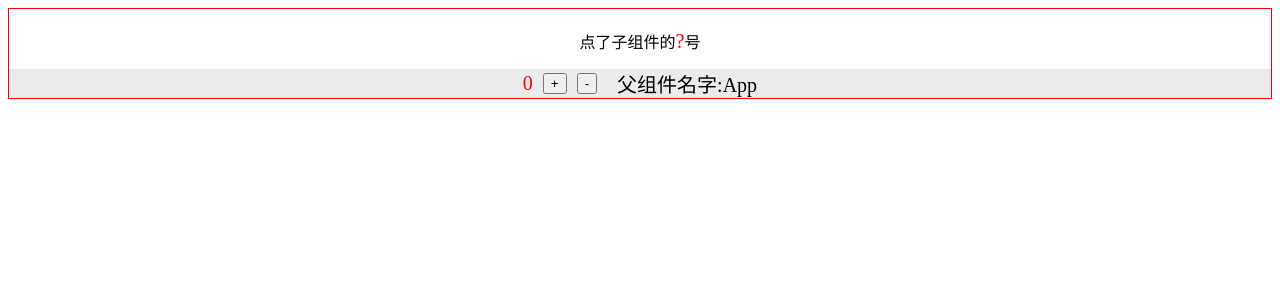
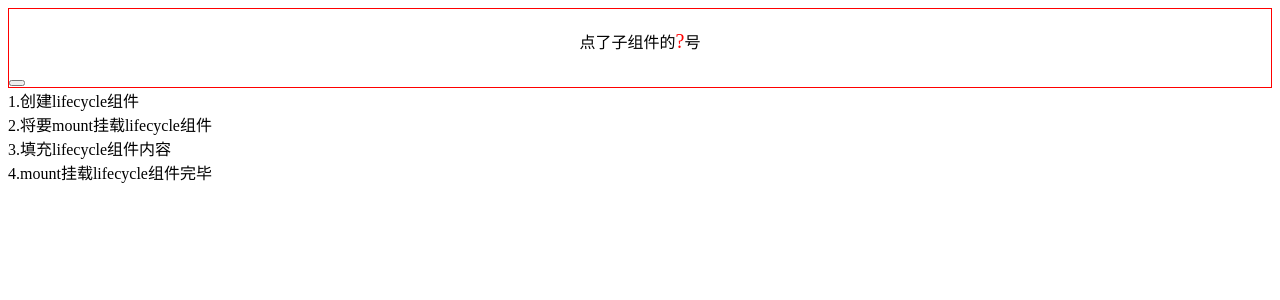
Before and after one commit to yangdepp/my-react-app, a React (Create React App) app: page / in a window 1280 px wide. Shown: the top 300 px of the page. Built offline with nearby package versions, Linux system fonts and the light colour scheme.

Commit message:
生命周期

```diff
--- a/src/App.js
+++ b/src/App.js
@@ -1,6 +1,7 @@
 import React, { Component } from 'react';
 import './App.css';
 import Counter from './counter/counter';
+import Lifecycle from './lifecycle/lifecycle';
 
 class App extends Component {
   constructor(){
@@ -24,7 +25,8 @@ class App extends Component {
     return (
       <div className="parent">
         <p className="click-type">点了子组件的<span className="type">{this.state.btnType}</span>号</p>
-        <Counter name="App" selectType={this.selectType.bind(this)}/>
+        {/* <Counter name="App" selectType={this.selectType.bind(this)}/> */}
+        <Lifecycle />
       </div>
     );
   }
--- /dev/null
+++ b/src/lifecycle/lifecycle.js
@@ -0,0 +1,40 @@
+import React, { Component } from 'react';
+
+let div = document.createElement('div');
+document.body.appendChild(div)
+console.log = function (content) {
+  div.innerHTML += `${content}<br>`
+}
+
+
+class lifeCycle extends Component {
+  onClick() {
+    console.log('用户点击了')
+  }
+
+  constructor() {
+    super()
+    console.log('1.创建lifecycle组件')
+    this.state = {
+      number: 0,
+    }
+  }
+  componentWillMount() {
+    console.log('2.将要mount挂载lifecycle组件')
+  }
+
+  render() {
+    console.log('3.填充lifecycle组件内容')
+    return (
+      <div className="lifecycle">
+        <button onClick={() => this.onClick()}></button>
+      </div>
+    )
+  }
+
+  componentDidMount() {
+    console.log('4.mount挂载lifecycle组件完毕')
+  }
+}
+
+export default lifeCycle
--- a/test/index.html
+++ /dev/null
@@ -1,53 +0,0 @@
-<!DOCTYPE html>
-<html lang="en">
-
-<head>
-  <meta charset="UTF-8">
-  <meta name="viewport" content="width=device-width, initial-scale=1.0">
-  <meta http-equiv="X-UA-Compatible" content="ie=edge">
-  <title>一个例子</title>
-</head>
-<style>
-  .box {
-    display: flex;
-    align-items: center;
-    justify-content: center;
-    padding: 50px;
-    font-size: 20px;
-    vertical-align: middle;
-  }
-
-  #add {
-    margin: 0 10px;
-  }
-
-  span {
-    color: red;
-  }
-</style>
-
-<body>
-  <div class="box">
-    <span id="result">0</span>
-    <button id="add">+</button>
-    <button id="minus">-</button>
-  </div>
-  <script>
-    targetResult = document.querySelector('#result');
-    addNode = document.querySelector('#add');
-    minusNode = document.querySelector('#minus');
-
-    addNode.addEventListener('click', () => {
-      let number = parseInt(targetResult.innerText, 10);
-      number += 1;
-      targetResult.innerText = number;
-    });
-    minusNode.addEventListener('click', () => {
-      let number = parseInt(targetResult.innerText, 10);
-      number -= 1;
-      targetResult.innerText = number;
-    })
-  </script>
-</body>
-
-</html>
--- a/test/index2.html
+++ /dev/null
@@ -1,56 +0,0 @@
-<!DOCTYPE html>
-<html lang="en">
-
-<head>
-  <meta charset="UTF-8">
-  <meta name="viewport" content="width=device-width, initial-scale=1.0">
-  <meta http-equiv="X-UA-Compatible" content="ie=edge">
-  <title>一个例子pro</title>
-  <script src="https://cdn.bootcss.com/react/16.4.0/umd/react.production.min.js"></script>
-  <script src="https://cdn.bootcss.com/react-dom/16.4.0/umd/react-dom.production.min.js"></script>
-</head>
-<style>
-  .box {
-    display: flex;
-    align-items: center;
-    justify-content: center;
-    padding: 50px;
-    font-size: 20px;
-    vertical-align: middle;
-  }
-
-  .red {
-    color: red;
-  }
-
-  .add {
-    margin: 0 10px;
-  }
-</style>
-
-<body>
-  <div id="root">
-  </div>
-  <script>
-    let number = 0;
-    let add = () => {
-      number += 1;
-      render()
-    }
-    let minus = () => {
-      number -= 1;
-      render()
-    }
-    render();
-    function render() {
-      let span = React.createElement('span', { className: 'red' }, number);
-      let addBtn = React.createElement('button', { className: 'add', onClick: add }, '+');
-      let minusBtn = React.createElement('button', { className: 'minus', onClick: minus }, '-');
-      let div = React.createElement('div', { className: 'box' }, span, addBtn, minusBtn);
-
-      ReactDOM.render(div, document.querySelector('#root'));
-    }
-  </script>
-</body>
-
-</html>
```
Also changed, not shown: src/counter/lifecycle.js (deleted, +0 -18 lines).
